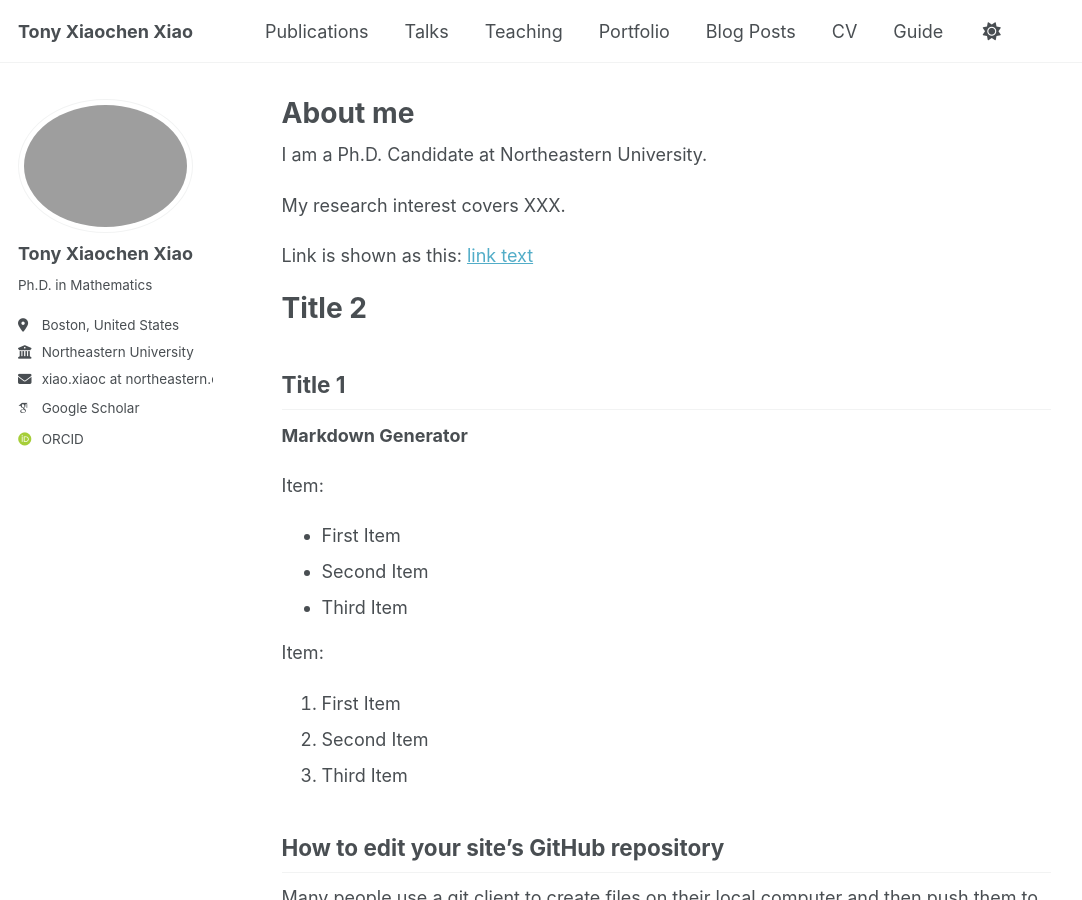
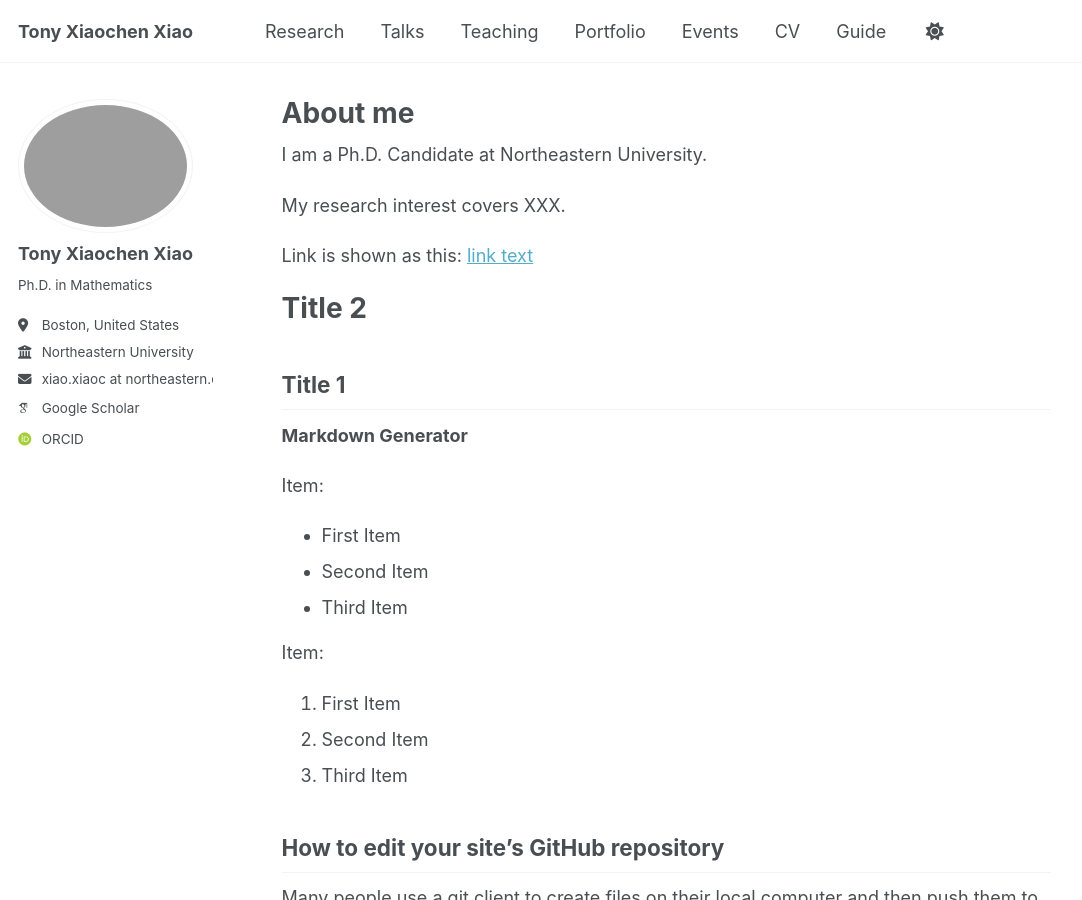
Before and after one commit to tonyxiaochenxiao/tonyxiaochenxiao.github.io, a Jekyll site: the page built from _pages/about.md, in a window 1280 px wide and 900 px high. Shown: the whole window, without its empty margins (0-1082 px from the left). Built offline with Jekyll 4.4.1, drawn with Linux system fonts in a browser that asks for light colours; some web fonts are replaced; a script that is not in the unit is left out.

Commit message:
Update navigation.yml

```diff
--- a/_data/navigation.yml
+++ b/_data/navigation.yml
@@ -8,7 +8,7 @@
 #      Markdown formatted page while the second is generated using JSON.
 
 main:
-  - title: "Publications"
+  - title: "Research"
     url: /publications/
 
   - title: "Talks"
@@ -20,7 +20,7 @@ main:
   - title: "Portfolio"
     url: /portfolio/
 
-  - title: "Blog Posts"
+  - title: "Events"
     url: /year-archive/
 
   - title: "CV"
```
